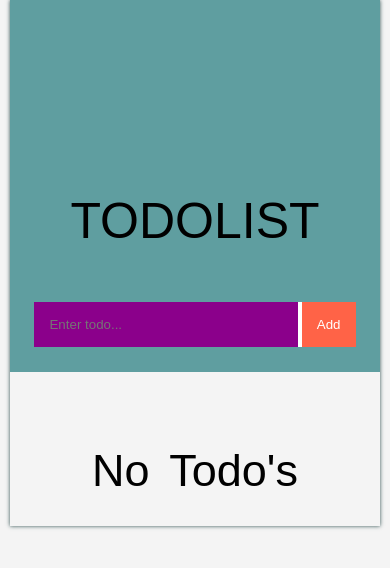
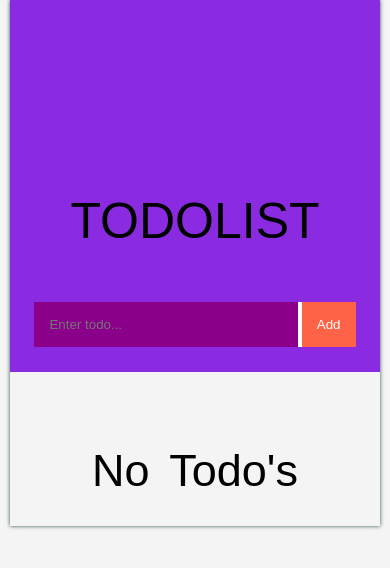
Before and after one commit to samuelchika/JSWebProject, a plain HTML site: page localTodo/projects/todo.html in a window 390 px wide. Drawn offline with Linux system fonts and the light colour scheme.

Commit message:
change Head back

```diff
--- a/localTodo/css/style.css
+++ b/localTodo/css/style.css
@@ -779,7 +779,7 @@ margin-left: 5px;
         box-shadow: 0 0 4px darkslategrey;
     }
     #todoHead {
-        background-color: cadetblue;
+        background-color: blueviolet;
         padding: 15px;
         text-align: center;
     }
```
